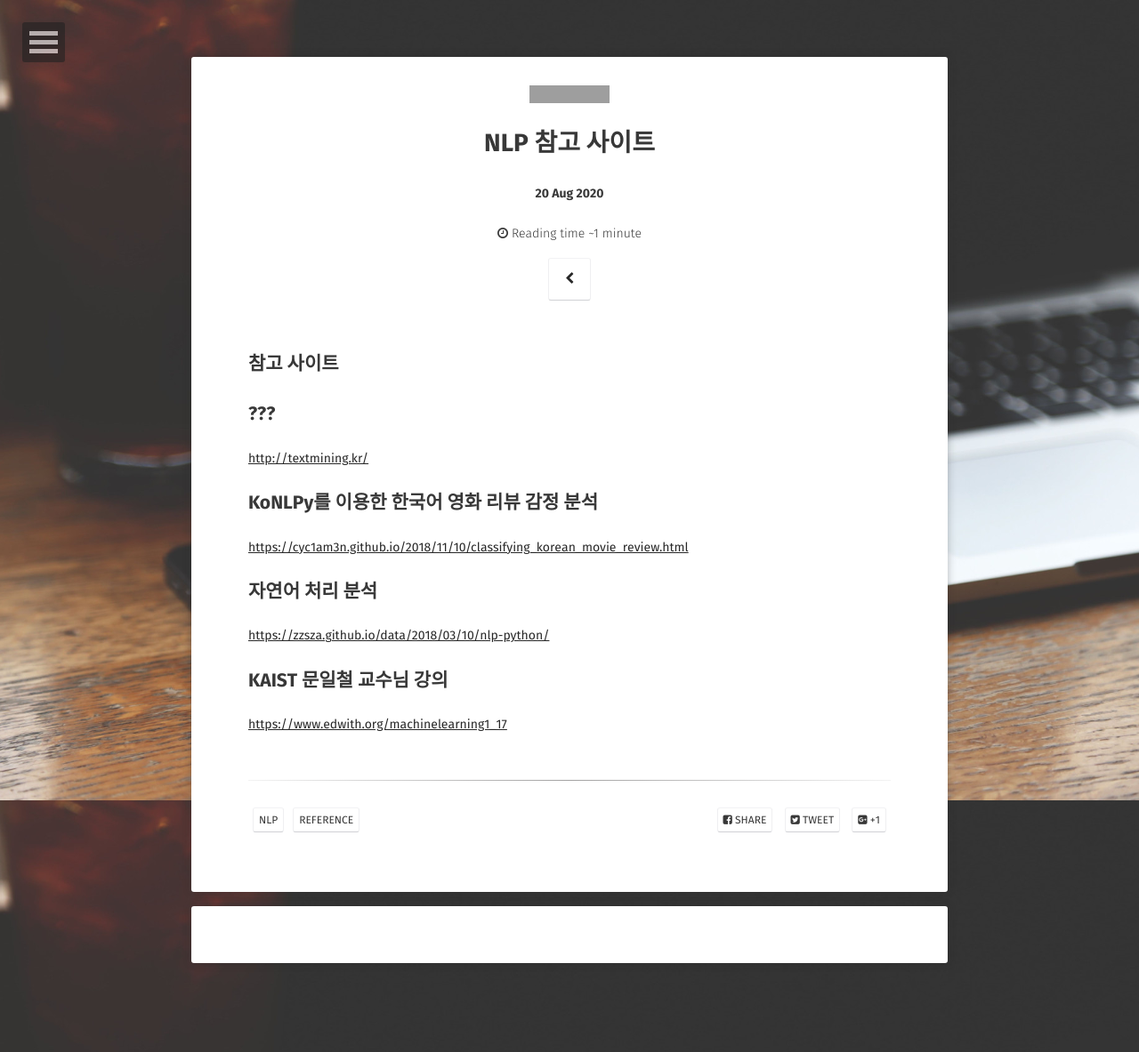
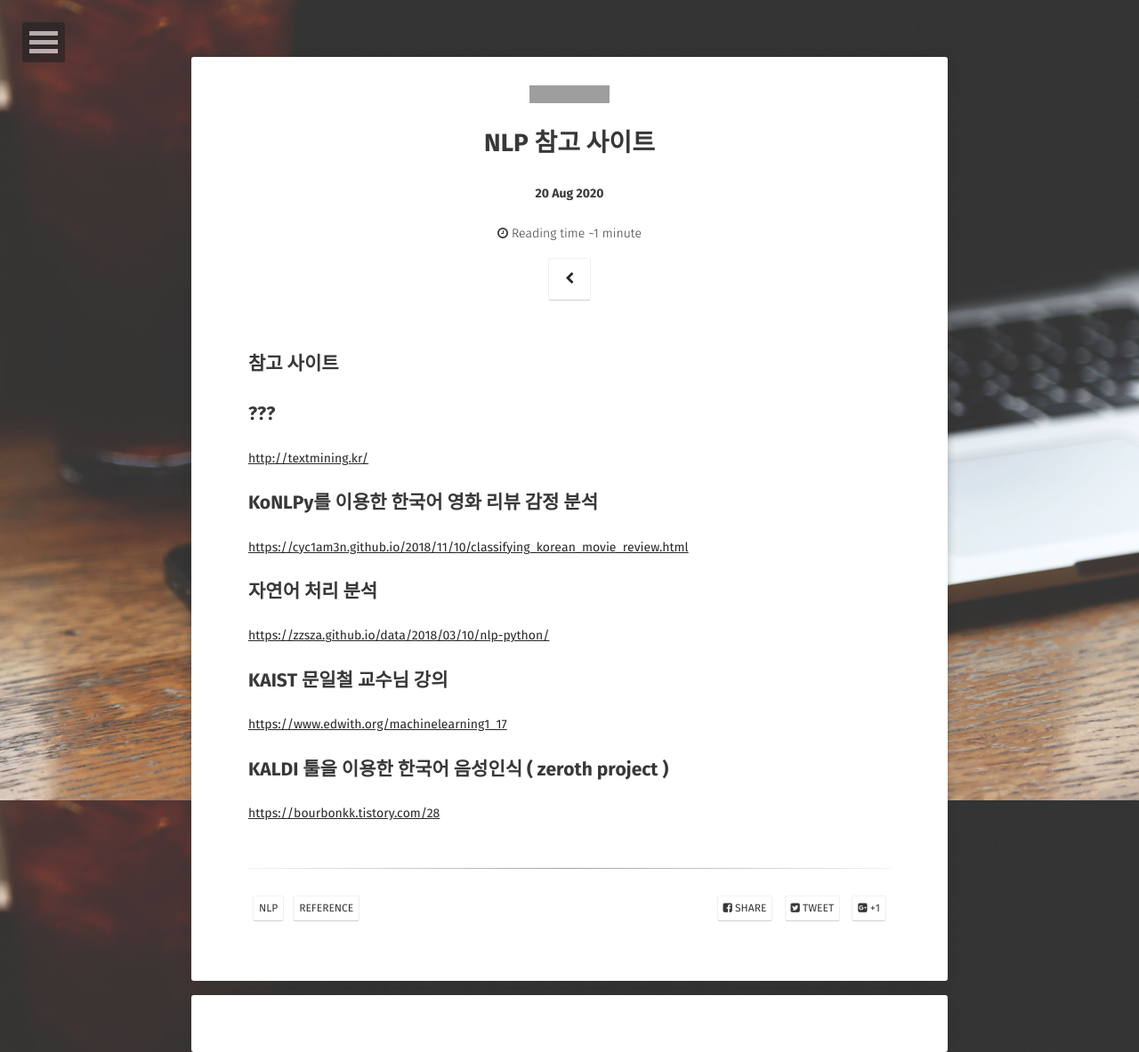
Before and after one commit to likewind7/likewind7.github.io, a Jekyll site: the page built from _posts/2020-08-18-NLP-ReferenceSite.md, in a window 1280 px wide. Shown: the whole page at 89% size. Built offline with Jekyll 4.4.1, drawn with Linux system fonts in a browser that asks for light colours; some web fonts are replaced; comment, search, counter and statistics services are not loaded; grey boxes are pictures that could not be loaded.

Commit message:
update nlp referencesite

```diff
--- a/_posts/2020-08-18-NLP-ReferenceSite.md
+++ b/_posts/2020-08-18-NLP-ReferenceSite.md
@@ -28,3 +28,7 @@ comments: true
 
 ## KAIST 문일철 교수님 강의
  <https://www.edwith.org/machinelearning1_17>
+
+
+## KALDI 툴을 이용한 한국어 음성인식 ( zeroth project )
+ <https://bourbonkk.tistory.com/28>
```
